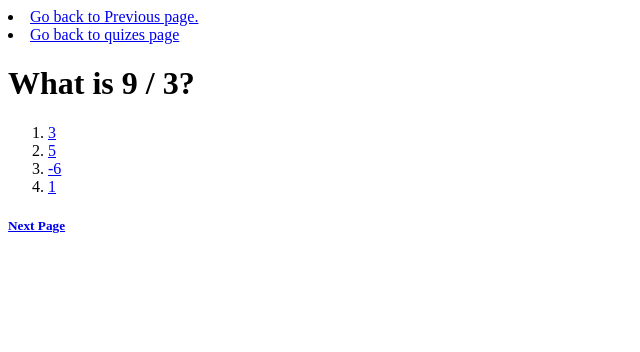
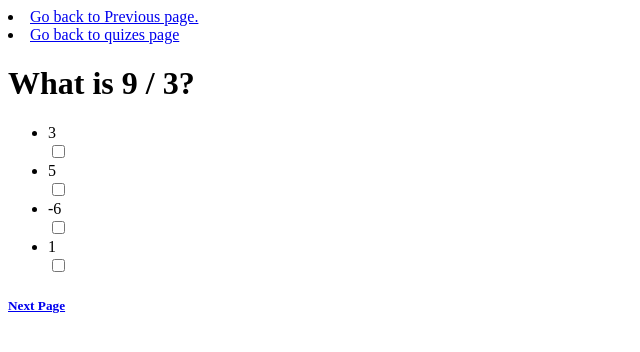
Before and after one commit to imranmusharraf/Only-HTML-Template, a plain HTML site: page index2.html in a window 1280 px wide. Shown: the whole page, without its empty margins (0-640 px from the left). Drawn offline with Linux system fonts and the light colour scheme.

Commit message:
Update index2.html

```diff
--- a/index2.html
+++ b/index2.html
@@ -9,12 +9,12 @@
     <li><a href="./index.html">Go back to Previous page.</a></li>
     <li> <a href="#">Go back to quizes page</a></li>
     <h1>What is 9 / 3?</h1>
-    <ol>
-        <li> <a href="#">3</a></li>
-        <li> <a href="#">5</a></li>
-        <li> <a href="#">-6</a></li>
-        <li> <a href="#">1</a></li>
-    </ol>
+     <ul>
+        <li>3</li><input type="checkbox">
+        <li>5</li> <input type="checkbox">
+        <li>-6</li> <input type="checkbox">
+        <li>1</li> <input type="checkbox">
+    </ul>
     <h5> <a href="./index3.html">Next Page</a></h5>
 </body>
 </html>
```
